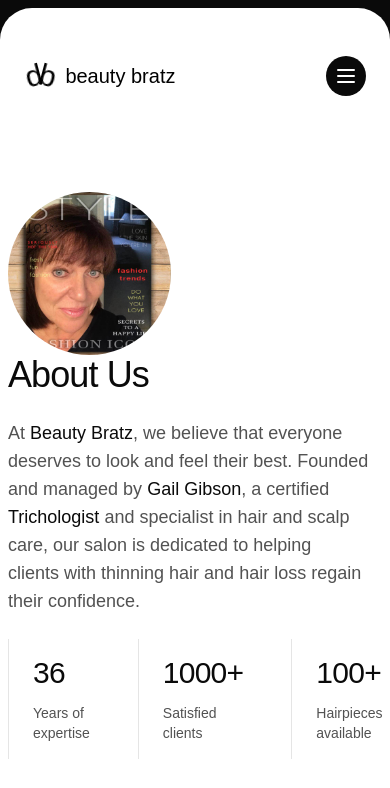
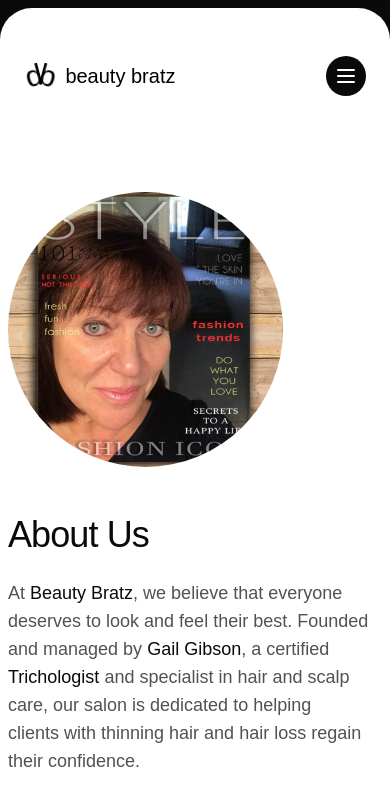
Before and after one commit to raymondkneipp/beauty-bratz, a Next.js app: page /about in a window 390 px wide. Shown: the top 788 px of the page. Built offline with nearby package versions, Linux system fonts and the light colour scheme; a web font is replaced by a local one.

Commit message:
fix spacing on about page

```diff
--- a/src/app/about/page.tsx
+++ b/src/app/about/page.tsx
@@ -42,7 +42,7 @@
 
     return (
         <Navbar>
-            <div className="py-12 container px-2 mx-auto grid md:grid-cols-3 gap-x-12">
+            <div className="py-12 container px-2 mx-auto grid md:grid-cols-3 gap-12">
                 <Image
                     src={owner}
                     alt="Gail Gibson"
@@ -73,7 +73,7 @@
                         loss regain their confidence.
                     </p>
 
-                    <div className="flex items-center justify-start gap-x-12 gap-y-6">
+                    <div className="flex items-center justify-start gap-x-12 gap-y-6 flex-wrap">
                         <Stat
                             name="Years of expertise"
                             value={years.toString()}
```
